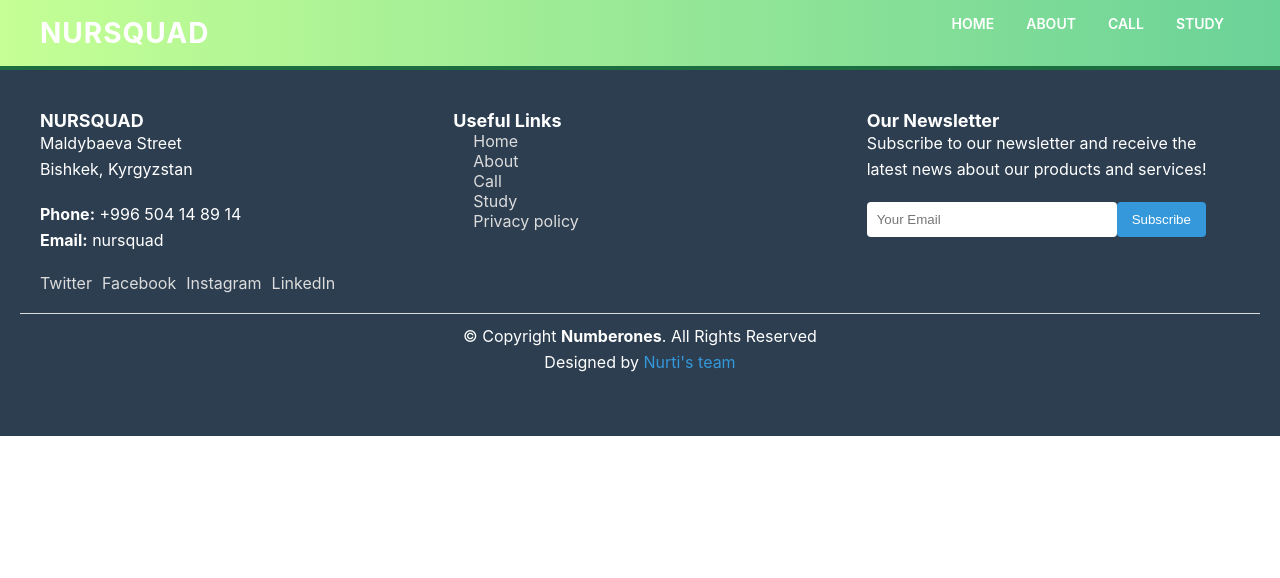
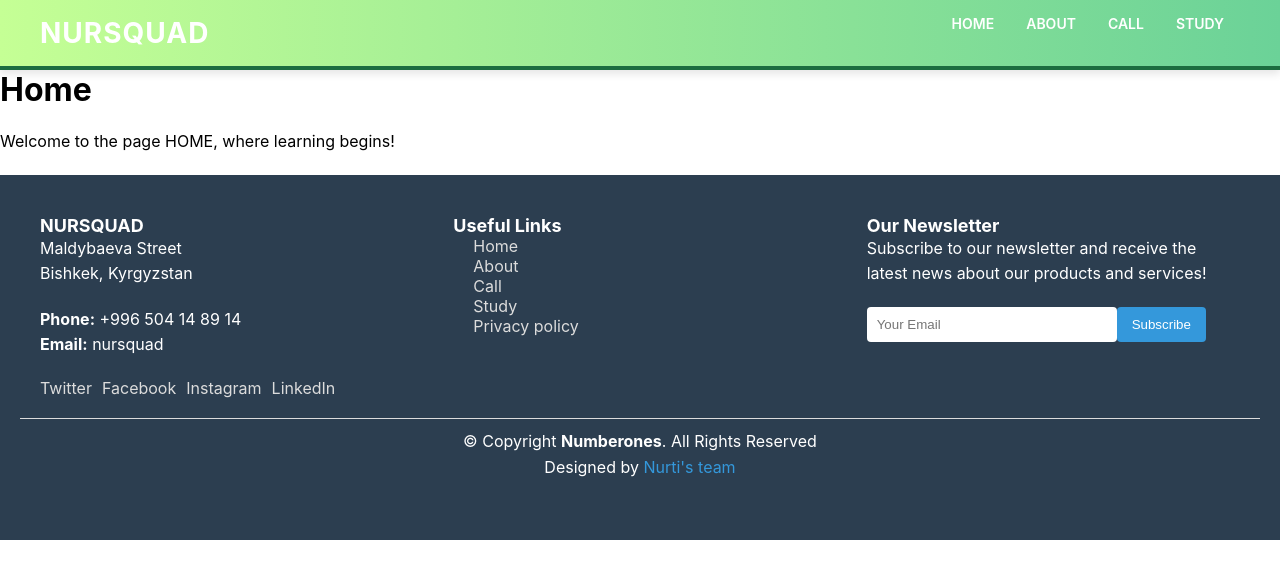
Before and after one commit to aoshide/Number-one, a React (Create React App) app: page / in a window 1280 px wide. Shown: the top 578 px of the page. Built offline with nearby package versions, Linux system fonts and the light colour scheme.

Commit message:
second commit

```diff
--- a/src/App.js
+++ b/src/App.js
@@ -16,6 +16,7 @@ const App = () => {
                 <Header />
                 <main>
                     <Routes>
+                        <Route path="/" element={<Main />} />
                         <Route path="/Main" element={<Main />} />
                         <Route path="/About" element={<About />} />
                         <Route path="/call" element={<Call />} />
```
